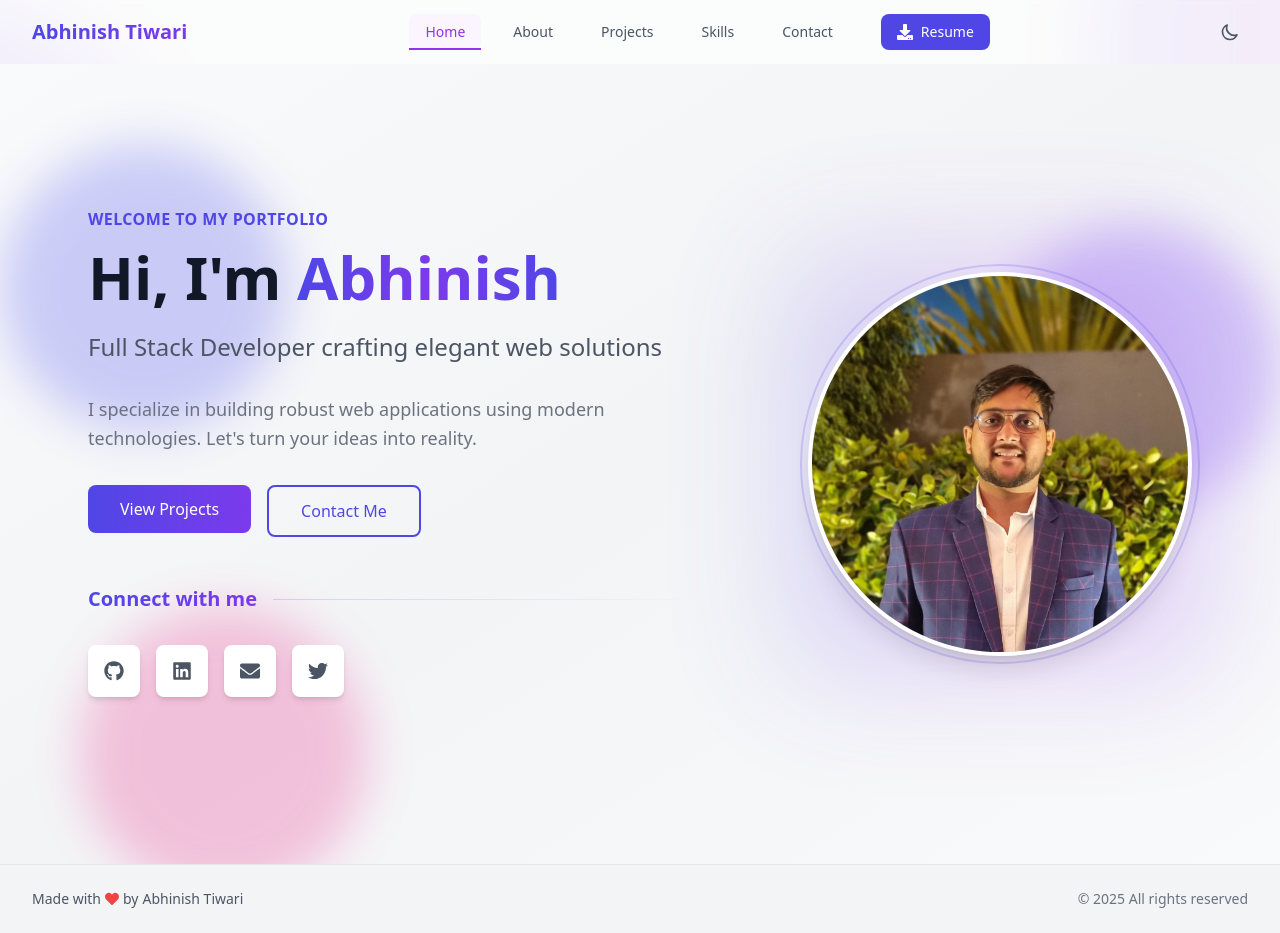
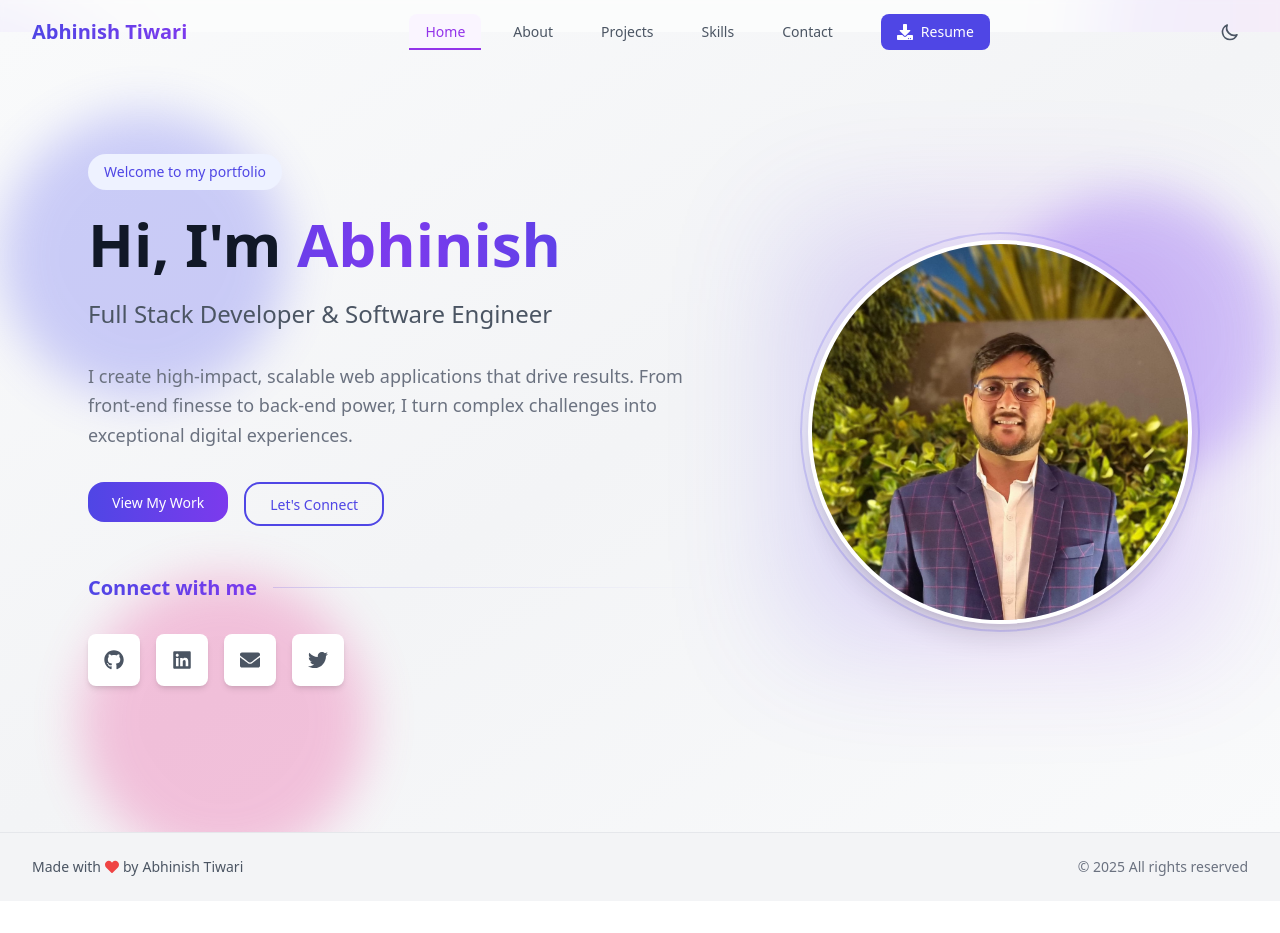
Before and after one commit to Abhinish7883/Abhinish-Portfolio, a React (Vite) app in the folder Abhinish-Portfolio/: page /home in a window 1280 px wide. After the commit the page ends 901 px from the top, so only its background shows below. Built offline with nearby package versions, Linux system fonts and the light colour scheme; no server answers.

Commit message:
custamize design and Change about Content.

```diff
--- a/Abhinish-Portfolio/src/components/about/About.jsx
+++ b/Abhinish-Portfolio/src/components/about/About.jsx
@@ -14,7 +14,7 @@ import profileImage from '@/assets/images/profile/logo.jpg';
 
 const About = () => {
   return (
-    <section id="about" className="py-20 bg-gray-50 dark:bg-gray-900">
+    <section id="about" className="py-12 bg-gray-50 dark:bg-gray-900">
       <div className="max-w-7xl mx-auto px-4 sm:px-6 lg:px-8">
         <HeaderSection headerName="About Me" />
 
--- a/Abhinish-Portfolio/src/components/common/timeline-section/TimelineSection.jsx
+++ b/Abhinish-Portfolio/src/components/common/timeline-section/TimelineSection.jsx
@@ -3,7 +3,7 @@ function TimelineSection({ timeline }) {
     <div className="bg-white dark:bg-gray-800 rounded-2xl shadow-xl p-8 mb-8">
       <h3 className="text-2xl font-bold text-gray-900 dark:text-white mb-6 flex items-center gap-2">
         <timeline.icon className="text-indigo-500" />
-        {timeline?.title }
+        {timeline?.title}
       </h3>
       <div className="space-y-6">
         {timeline?.options?.map((option, index) => (
@@ -14,7 +14,10 @@ function TimelineSection({ timeline }) {
               {option.title}
             </h4>
             <p className="text-indigo-500 dark:text-indigo-400">
-              {option.subTitle} • {option.period}
+              <a href={option.subTitleLink} target="_blank" rel="noopener noreferrer">
+                {option.subTitle}
+              </a>
+               • {option.period}
             </p>
             <p className="text-gray-600 dark:text-gray-300 mt-2">
               {option.description}
--- a/Abhinish-Portfolio/src/components/contact/Contact.jsx
+++ b/Abhinish-Portfolio/src/components/contact/Contact.jsx
@@ -6,13 +6,12 @@ import {SocialLinks} from '../common/social-links/SocialLinks';
 
 const Contact = () => {
   return (
-    <section id="contact" className="py-20 bg-gray-50 dark:bg-gray-900">
+    <section id="contact" className="py-12 bg-gray-50 dark:bg-gray-900">
       <div className="max-w-7xl mx-auto px-4 sm:px-6 lg:px-8">
         <HeaderSection headerName="Get In Touch" />
         <div className="grid grid-cols-1 lg:grid-cols-3 gap-8">
           <div className="lg:col-span-1 space-y-8">
             <ContactInfo />
-            {/* <SocialLinks /> */}
             <SocialLinks/>
           </div>
           <ContactForm />
--- a/Abhinish-Portfolio/src/components/home/Home.jsx
+++ b/Abhinish-Portfolio/src/components/home/Home.jsx
@@ -11,13 +11,12 @@ const Home = () => {
       className="min-h-screen flex items-center justify-center relative
                                    bg-gradient-to-br from-gray-50 via-gray-100 to-gray-50
                                    dark:from-gray-900 dark:via-gray-800 dark:to-gray-900
-                                   overflow-hidden"
+                                   overflow-hidden mt-[-2rem]"
     >
       <BackgroundBlobs />
-      <div className="max-w-7xl mx-auto px-4 sm:px-6 lg:px-8 py-12 flex flex-col md:flex-row items-center justify-between relative z-10">
+      <div className="max-w-7xl mx-auto px-4 sm:px-6 lg:px-8 py-8 flex flex-col md:flex-row items-center justify-between relative z-10">
         <div className="flex-1 text-left md:pr-12 animate-fadeIn pb-6">
           <IntroSection />
-          <ActionsButtons />
           <SocialLinks />
         </div>
         <ProfileImage />
--- a/Abhinish-Portfolio/src/components/home/action-buttons/ActionButtons.jsx
+++ b/Abhinish-Portfolio/src/components/home/action-buttons/ActionButtons.jsx
@@ -2,33 +2,35 @@ import { RedirectButton } from "../../common/buttons/Button";
 
 export default function ActionsButtons() {
   return (
-    <div className="flex flex-wrap gap-4 animate-slideUp animation-delay-600">
+    <div className="flex flex-wrap gap-4 animate-slideUp animation-delay-600 mb-4">
       <RedirectButton
         redirectTo="/projects"
         ariaLabel="Go to home projects page"
-        btnClass="group px-8 py-3 bg-gradient-to-r from-indigo-600 to-violet-600 text-white rounded-lg
+        btnClass="group px-6 py-2 bg-gradient-to-r from-indigo-600 to-violet-600 text-white rounded-2xl
                     transform hover:translate-y-[-2px] hover:shadow-xl
                     transition-all duration-300 relative overflow-hidden"
       >
-        <span className="relative z-10">View Projects</span>
+        <span className="relative z-10 text-sm">
+          View My Work
+        </span>
         <div
           className="absolute inset-0 bg-gradient-to-r from-violet-600 to-indigo-600 opacity-0
-                        group-hover:opacity-100 transition-opacity duration-300"
+                        group-hover:opacity-100 transition-opacity duration-300 rounded-2xl"
         ></div>
       </RedirectButton>
       <RedirectButton
         redirectTo="/contact"
         ariaLabel="Go to home contact page"
-        btnClass="group px-8 py-3 border-2 border-indigo-600 text-indigo-600 rounded-lg
+        btnClass="group px-6 py-2 border-2 border-indigo-600 text-indigo-600 rounded-2xl
                     hover:bg-indigo-50 dark:hover:bg-indigo-900/30
                     transform hover:translate-y-[-2px] hover:shadow-lg
                     transition-all duration-300 relative"
       >
         <span
           className="relative z-10 group-hover:text-indigo-700 dark:group-hover:text-indigo-400
-                        transition-colors duration-300"
+                        transition-colors duration-300 text-sm"
         >
-          Contact Me
+          Let's Connect
         </span>
       </RedirectButton>
     </div>
--- a/Abhinish-Portfolio/src/components/home/intro-section/IntroSection.jsx
+++ b/Abhinish-Portfolio/src/components/home/intro-section/IntroSection.jsx
@@ -1,12 +1,15 @@
+import ActionsButtons from "../action-buttons/ActionButtons";
+
 export default function IntroSection() {
   return (
     <div>
-      <h2
-        className="text-sm sm:text-base text-indigo-600 dark:text-indigo-400 font-semibold tracking-wide uppercase mb-4
-                             transform hover:scale-105 transition-transform duration-300 inline-block"
+      <span
+        className="inline-block px-4 py-2 mb-6 text-sm font-medium text-indigo-600 dark:text-indigo-400
+                       bg-indigo-50 dark:bg-indigo-900/10 rounded-full w-fit
+                       transform hover:scale-105 transition-all duration-300"
       >
         Welcome to my portfolio
-      </h2>
+      </span>
 
       <h1
         className="text-4xl sm:text-5xl md:text-6xl font-bold text-gray-900 dark:text-white mb-6
@@ -26,7 +29,7 @@ export default function IntroSection() {
         className="text-xl md:text-2xl text-gray-600 dark:text-gray-300 mb-8
                             animate-slideUp animation-delay-200"
       >
-        Full Stack Developer crafting elegant web solutions
+        Full Stack Developer & Software Engineer
       </p>
 
       <p
@@ -34,9 +37,9 @@ export default function IntroSection() {
                             animate-slideUp animation-delay-400
                             leading-relaxed"
       >
-        I specialize in building robust web applications using modern
-        technologies. Let's turn your ideas into reality.
+       I create high-impact, scalable web applications that drive results. From front-end finesse to back-end power, I turn complex challenges into exceptional digital experiences.
       </p>
+      <ActionsButtons />
     </div>
   );
-};
+}
--- a/Abhinish-Portfolio/src/components/projects/Projects.jsx
+++ b/Abhinish-Portfolio/src/components/projects/Projects.jsx
@@ -18,7 +18,7 @@ const Projects = () => {
   };
 
   return (
-    <section id="projects" className="py-20 bg-gray-50 dark:bg-gray-900">
+    <section id="projects" className="py-12 bg-gray-50 dark:bg-gray-900">
       <div className="max-w-7xl mx-auto px-4 sm:px-6 lg:px-8">
         {/* Section Header */}
         <HeaderSection headerName="Featured Projects" icon={FaCode} />
--- a/Abhinish-Portfolio/src/components/skills/Skills.jsx
+++ b/Abhinish-Portfolio/src/components/skills/Skills.jsx
@@ -5,7 +5,7 @@ import HeaderSection from '../common/herder-section/HeaderSection';
 
 const Skills = () => {
   return (
-    <section id="skills" className="py-20 bg-gray-50 dark:bg-gray-900">
+    <section id="skills" className="py-12 bg-gray-50 dark:bg-gray-900">
       <div className="max-w-7xl mx-auto px-4 sm:px-6 lg:px-8">
         <HeaderSection headerName="Technical Skills" icon={FaCode} />
 
--- a/Abhinish-Portfolio/src/data/user.js
+++ b/Abhinish-Portfolio/src/data/user.js
@@ -5,7 +5,7 @@ const User = {
   address: "Patna, Bihar, India",
   job: "Software Engineer",
   desgnation: "Full Stack Developer",
-  locationLink: "https://www.google.com/maps/place/Patna,+Bihar,+India",
+  locationLink: "https://maps.app.goo.gl/BVhJaJwx4RZcJXwZA",
 };
 
 export default User;
--- a/Abhinish-Portfolio/tailwind.config.js
+++ b/Abhinish-Portfolio/tailwind.config.js
@@ -6,6 +6,35 @@ export default {
   ],
   theme: {
     extend: {
+      animation: {
+        'gradient': 'gradient 8s linear infinite',
+        'slideUp': 'slideUp 0.5s ease-out',
+      },
+      keyframes: {
+        gradient: {
+          '0%, 100%': {
+            'background-size': '200% 200%',
+            'background-position': 'left center'
+          },
+          '50%': {
+            'background-size': '200% 200%',
+            'background-position': 'right center'
+          },
+        },
+        slideUp: {
+          '0%': {
+            transform: 'translateY(20px)',
+            opacity: '0'
+          },
+          '100%': {
+            transform: 'translateY(0)',
+            opacity: '1'
+          },
+        },
+      },
+      backgroundSize: {
+        '300%': '300%',
+      },
       transitionProperty: {
         'transform-opacity': 'transform, opacity',
       },
```
Also changed, not shown: Abhinish-Portfolio/src/components/contact/ContactForm.jsx (deleted, +0 -130 lines), Abhinish-Portfolio/src/data/about.js (+20 -26 lines).
